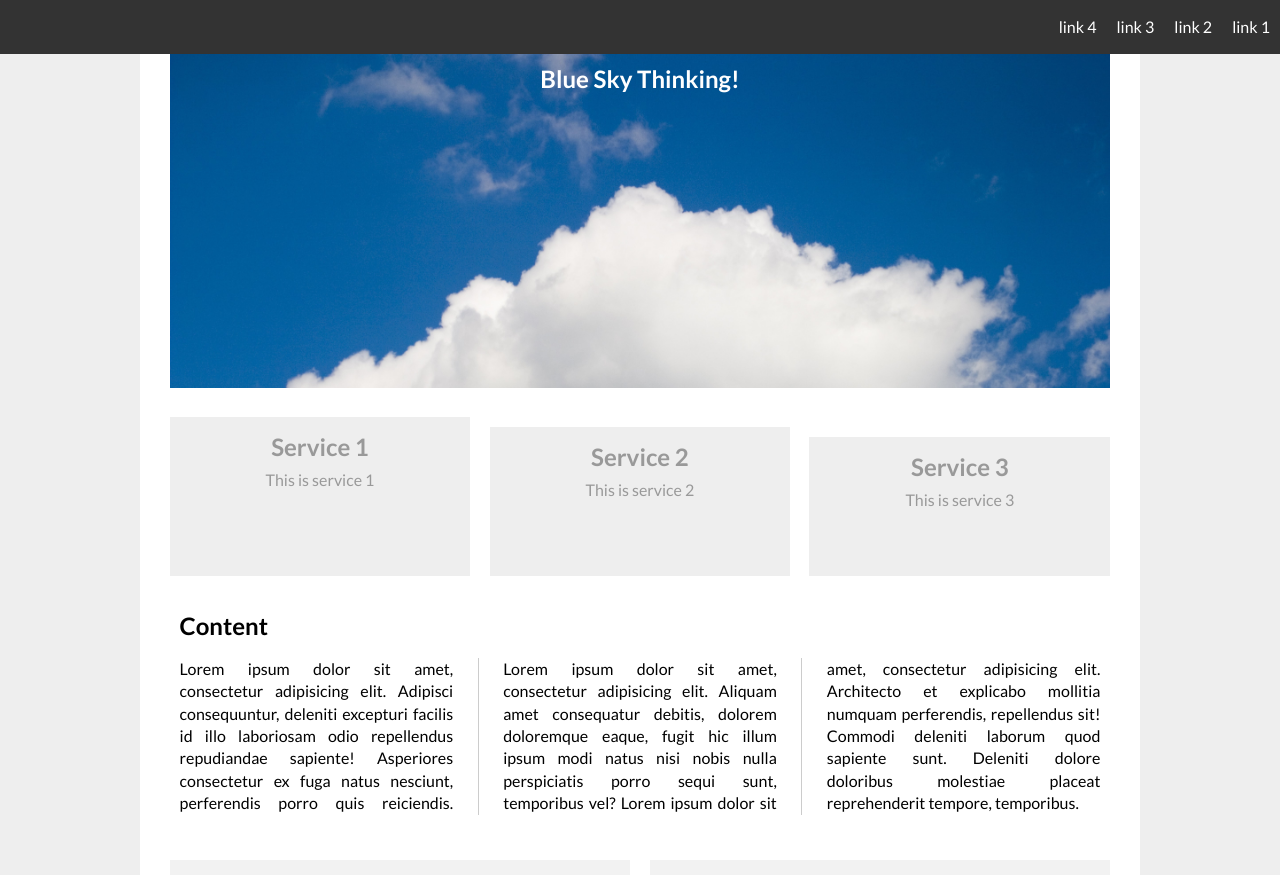
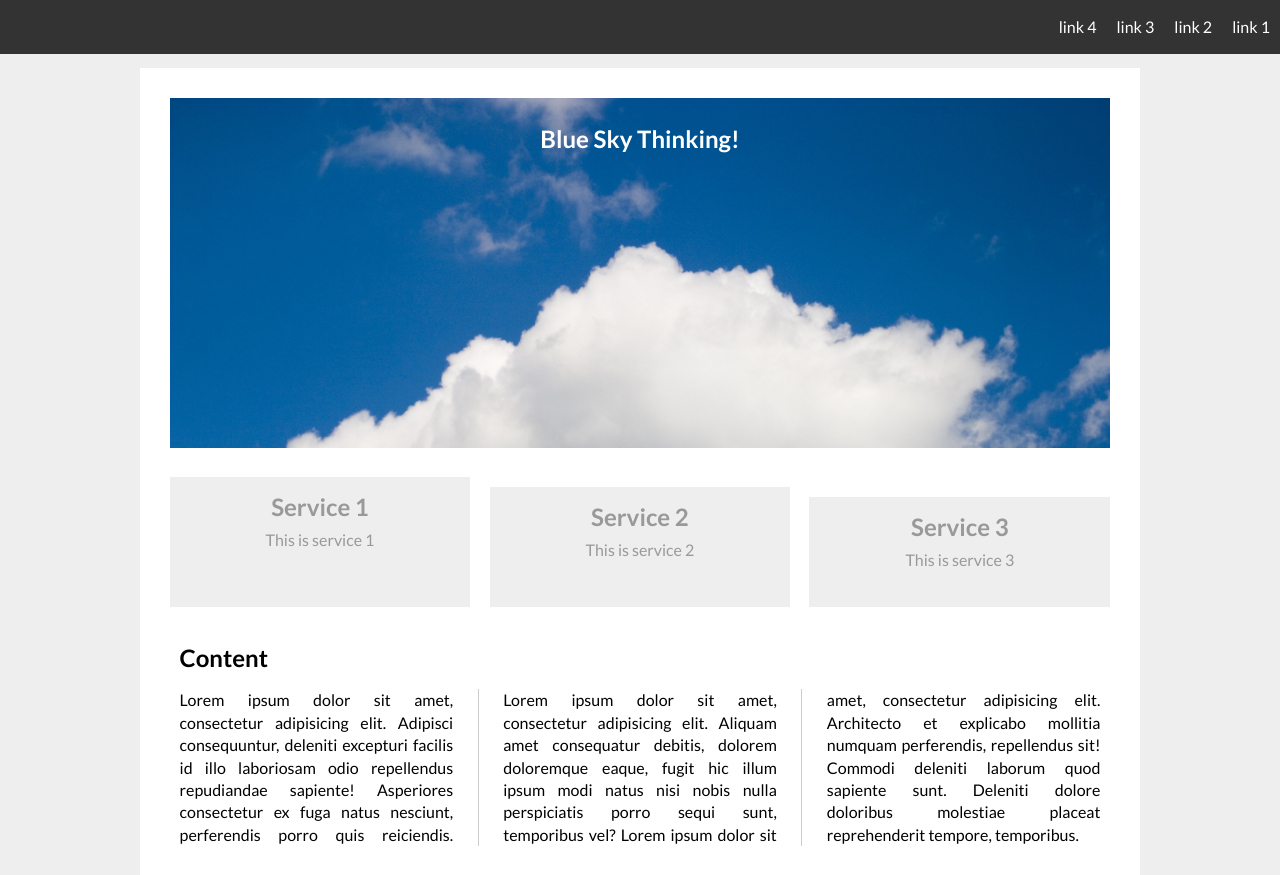
Before and after one commit to tahmid-tanzim/CSS-Positioning, a website: page app/index.html in a window 1280 px wide. Shown: the top 875 px of the page. Drawn offline with Linux system fonts and the light colour scheme.

Commit message:
Clipping Content

```diff
--- a/app/sass/style.scss
+++ b/app/sass/style.scss
@@ -36,6 +36,7 @@ nav {
   padding: 20px;
   position: relative;
   z-index: 0;
+  top: 60px;
   #banner {
     max-height: 350px;
     overflow: hidden;
@@ -52,6 +53,7 @@ nav {
   }
 
   .services {
+    max-height: 150px;
     overflow: hidden;
     .service {
       float: left;
```
Also changed, not shown: app/css/style.css.
